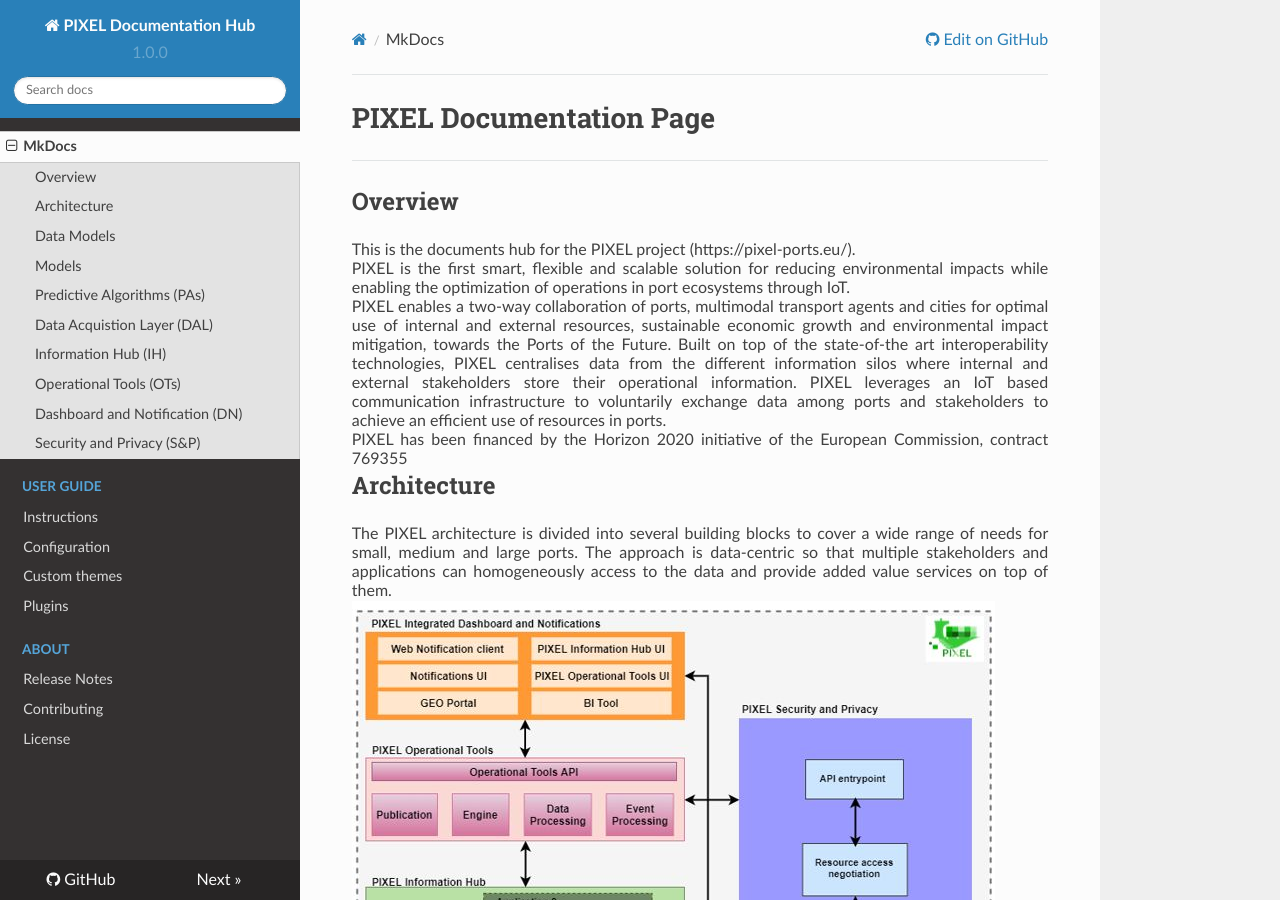
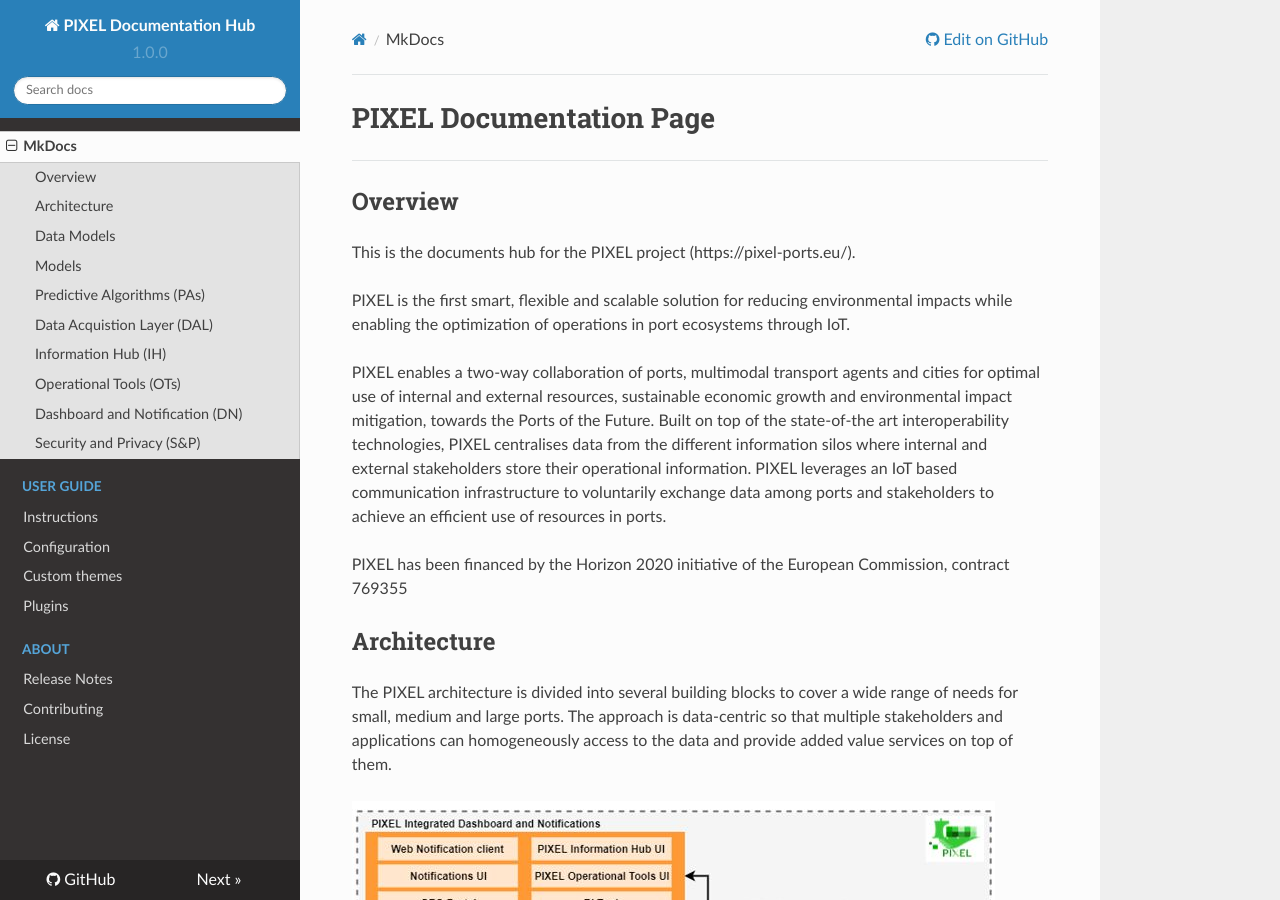
Before and after one commit to pixel-ports/docs-hub, an MkDocs documentation site: the page built from docs/index.md, in a window 1280 px wide and 900 px high. Built offline with MkDocs 1.6.1, drawn with Linux system fonts in a browser that asks for light colours; nearby versions of some CDN libraries; old or Windows-style settings are respelled for this version of MkDocs.

Commit message:
Update index.md

```diff
--- a/docs/index.md
+++ b/docs/index.md
@@ -6,29 +6,21 @@
 
 ## Overview
 
-<div style="text-align: justify">
-This is the documents hub for the PIXEL project (https://pixel-ports.eu/). <br/>
-</div>
+This is the documents hub for the PIXEL project (https://pixel-ports.eu/).
 
-<div style="text-align: justify">
-PIXEL is the first smart, flexible and scalable solution for reducing environmental impacts while enabling the optimization of operations in port ecosystems through IoT.<br/>
-</div>
+PIXEL is the first smart, flexible and scalable solution for reducing environmental impacts while enabling the optimization of operations in port ecosystems through IoT.
 
-<div style="text-align: justify">
-PIXEL enables a two-way collaboration of ports, multimodal transport agents and cities for optimal use of internal and external resources, sustainable economic growth and environmental impact mitigation, towards the Ports of the Future. Built on top of the state-of-the art interoperability technologies, PIXEL centralises data from the different information silos where internal and external stakeholders store their operational information. PIXEL leverages an IoT based communication infrastructure to voluntarily exchange data among ports and stakeholders to achieve an efficient use of resources in ports.<br/>
-</div>
+PIXEL enables a two-way collaboration of ports, multimodal transport agents and cities for optimal use of internal and external resources, sustainable economic growth and environmental impact mitigation, towards the Ports of the Future. Built on top of the state-of-the art interoperability technologies, PIXEL centralises data from the different information silos where internal and external stakeholders store their operational information. PIXEL leverages an IoT based communication infrastructure to voluntarily exchange data among ports and stakeholders to achieve an efficient use of resources in ports.
 
-<div style="text-align: justify">
-PIXEL has been financed by the Horizon 2020 initiative of the European Commission, contract 769355  <br/>
-</div>
+PIXEL has been financed by the Horizon 2020 initiative of the European Commission, contract 769355
+
 
 
 ## Architecture
 
-<div style="text-align: justify">
 The PIXEL architecture is divided into several building blocks to cover a wide range of needs for small, medium and large ports. The approach is data-centric so that multiple stakeholders and applications can homogeneously access to the data and provide added value services on top of them.
-<br/>
-</div>
+
+
 
 ![PIXEL High-Level Modules](img/PIXEL_global_architecture.jpg)
 
```
